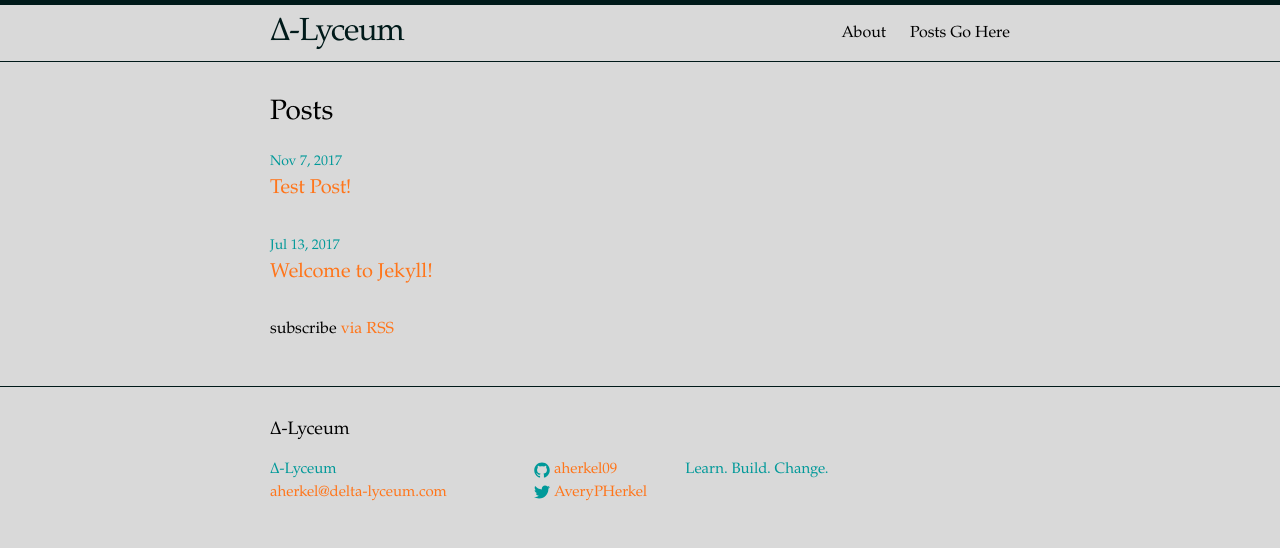
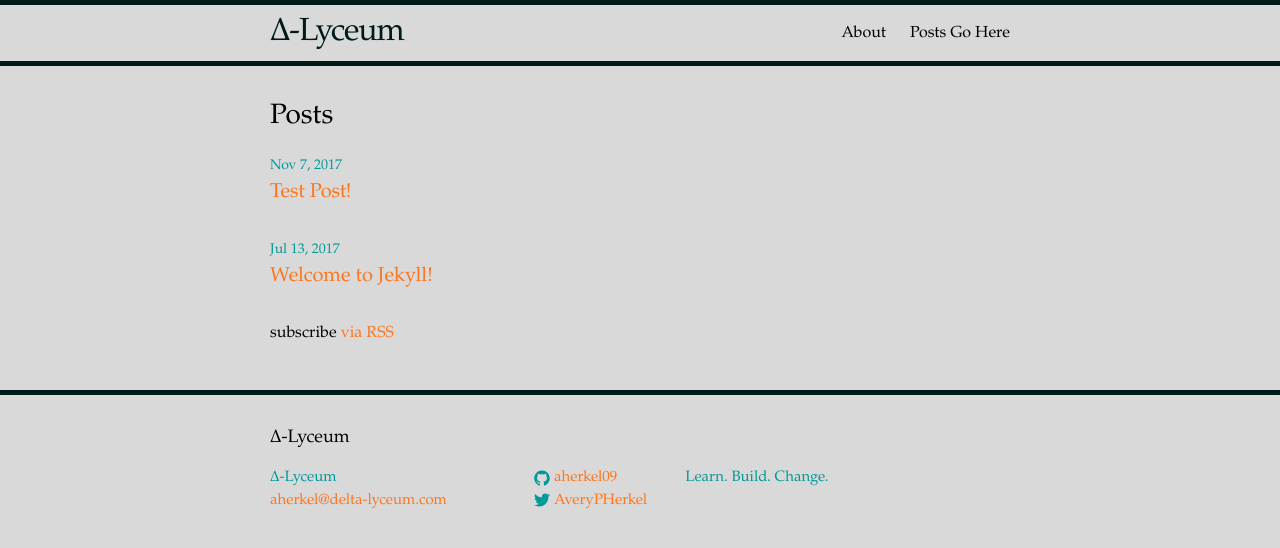
Before and after one commit to DeltaLyceum/aherkel09.github.io, a Jekyll site: the page built from index.html, in a window 1280 px wide. Shown: the top 548 px of the page. Built offline with Jekyll 4.4.1, drawn with Linux system fonts in a browser that asks for light colours.

Commit message:
Update _layout.scss

```diff
--- a/_sass/_layout.scss
+++ b/_sass/_layout.scss
@@ -3,7 +3,7 @@
  */
 .site-header {
     border-top: 5px solid $grey-color-dark;
-    border-bottom: 1px solid $grey-color-dark;
+    border-bottom: 5px solid $grey-color-dark;
     min-height: 56px;
 
     // Positioning context for the mobile navigation icon
@@ -98,7 +98,7 @@
  * Site footer
  */
 .site-footer {
-    border-top: 1px solid $grey-color-dark;
+    border-top: 5px solid $grey-color-dark;
     padding: $spacing-unit 0;
 }
 
```
